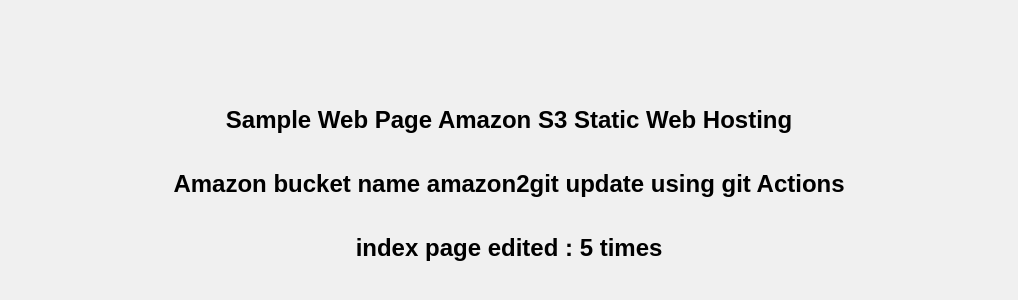
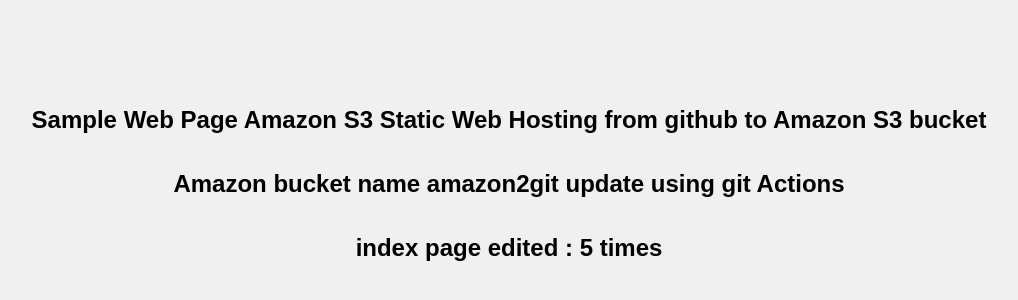
Before and after one commit to SandaruwanS/amazon2git, a plain HTML site: page index.html in a window 1280 px wide. Shown: the part 218-518 px from the top of the page, without its empty margins (131-1149 px from the left). Drawn offline with Linux system fonts and the light colour scheme.

Commit message:
second commit

```diff
--- a/index.html
+++ b/index.html
@@ -29,7 +29,7 @@
 </style>
 </head>
 <body>
-  <h1 class="title">Sample Web Page Amazon S3 Static Web Hosting</h1>
+  <h1 class="title">Sample Web Page Amazon S3 Static Web Hosting from github to Amazon S3 bucket</h1>
   <h1 class="title">Amazon bucket name amazon2git update using git Actions</h1>
   <h1 class="title">index page edited : 5 times</h1>
 </body>
```
